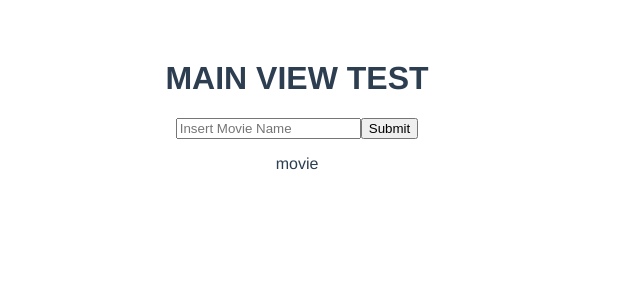
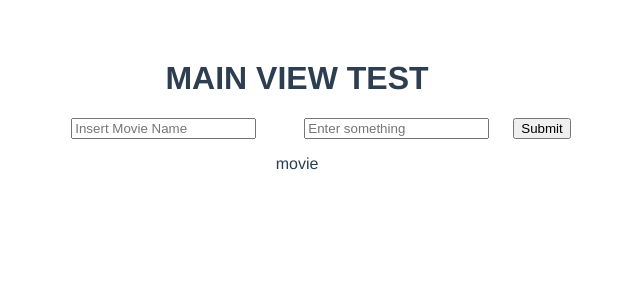
Before and after one commit to afoshiok/Ind-Coding-Projects, a Vue app in the folder JS/movieapp/: page / in a window 1280 px wide. Shown: the top 300 px of the page, without its empty margins (343-983 px from the left). Built offline with nearby package versions, Linux system fonts and the light colour scheme; no server answers.

Commit message:
Playing around with CSS

```diff
--- a/JS/movieapp/src/App.vue
+++ b/JS/movieapp/src/App.vue
@@ -27,4 +27,11 @@ export default {
   color: #2c3e50;
   margin-top: 60px;
 }
+#Input1{
+  margin-right: .5in;
+  margin-left: .5in;
+}
+#Input2{
+  margin-right: .25in;
+}
 </style>
--- a/JS/movieapp/src/components/test.vue
+++ b/JS/movieapp/src/components/test.vue
@@ -1,8 +1,11 @@
 <template>
     <h1>MAIN VIEW TEST</h1>
     <section id = "#Runner">
-        <input type="text"
+        <input id="Input1"
+        type="text"
         placeholder="Insert Movie Name"/>
+        <input id="Input2" type="text"
+        placeholder="Enter something"/>
         <button
         @click= "getmovie">Submit</button>
         <p>{{name}}</p>
```
